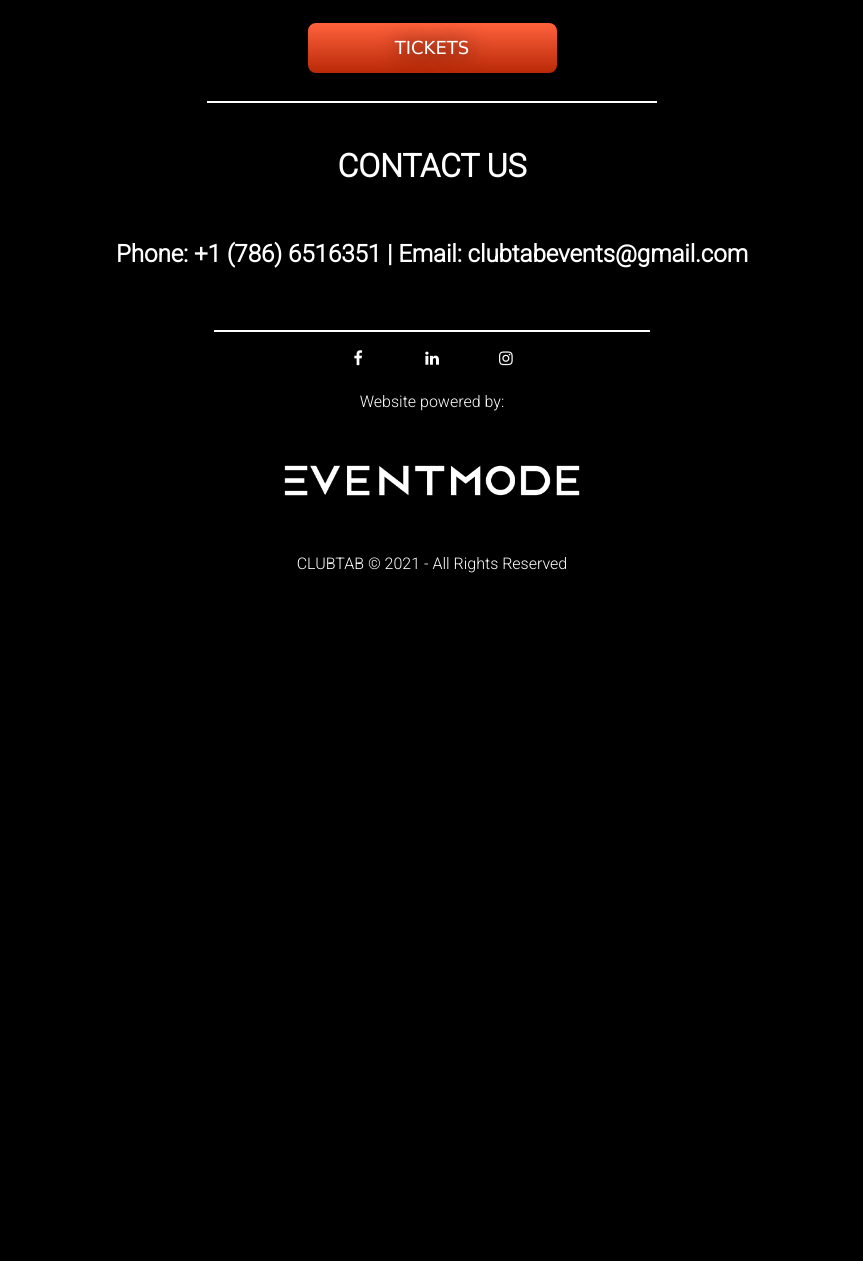
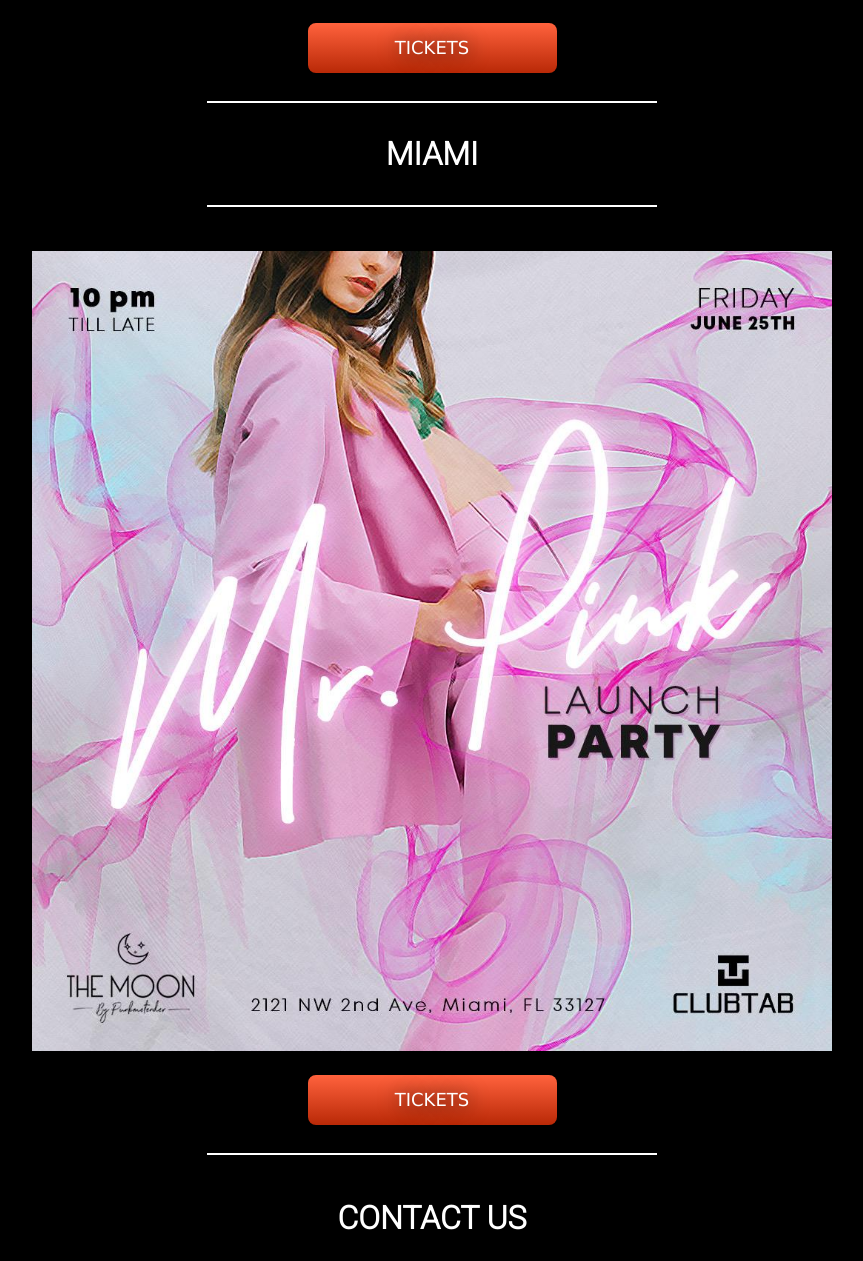
Before and after one commit to patrickdahdah/clubtab, a plain HTML site: page index.html in a window 1280 px wide. Shown: the part 2680-3941 px from the top of the page, without its empty margins (208-1071 px from the left). Before the commit the page ends 3289 px from the top, so only its background shows below. Drawn offline with Linux system fonts and the light colour scheme.

Commit message:
25 june miami update

```diff
--- a/index.html
+++ b/index.html
@@ -62,6 +62,26 @@
             </div>
 
         </div>
+        <!-- Locations -->
+        <div style=" text-align: center; color: white; padding-bottom: 20px;">
+            <h3 class="h1Title"  style="font-size: 2rem;"> MIAMI </h2>
+                <hr class="white-line">
+        </div>
+
+        <!-- EVENT -->
+        <div style="padding-top: 1rem;">
+            <div>
+
+                <img class="flyer" src="images/flyer-june-25.jpeg" alt="flyer-img">
+            </div>
+            <div>
+                <!-- <p style="padding: 20px; color: white; font-size: large;" >07  /  11</p> -->
+                <a href="https://www.eventbrite.com/e/mr-pink-by-clubtab-tickets-160211491885" class="btn" style="margin: 20px;">TICKETS</a>
+                <hr class="white-line">
+            </div>
+
+        </div>
+
 
 
 
```
Also changed, not shown: images/flyer-june-25.jpeg (added).
